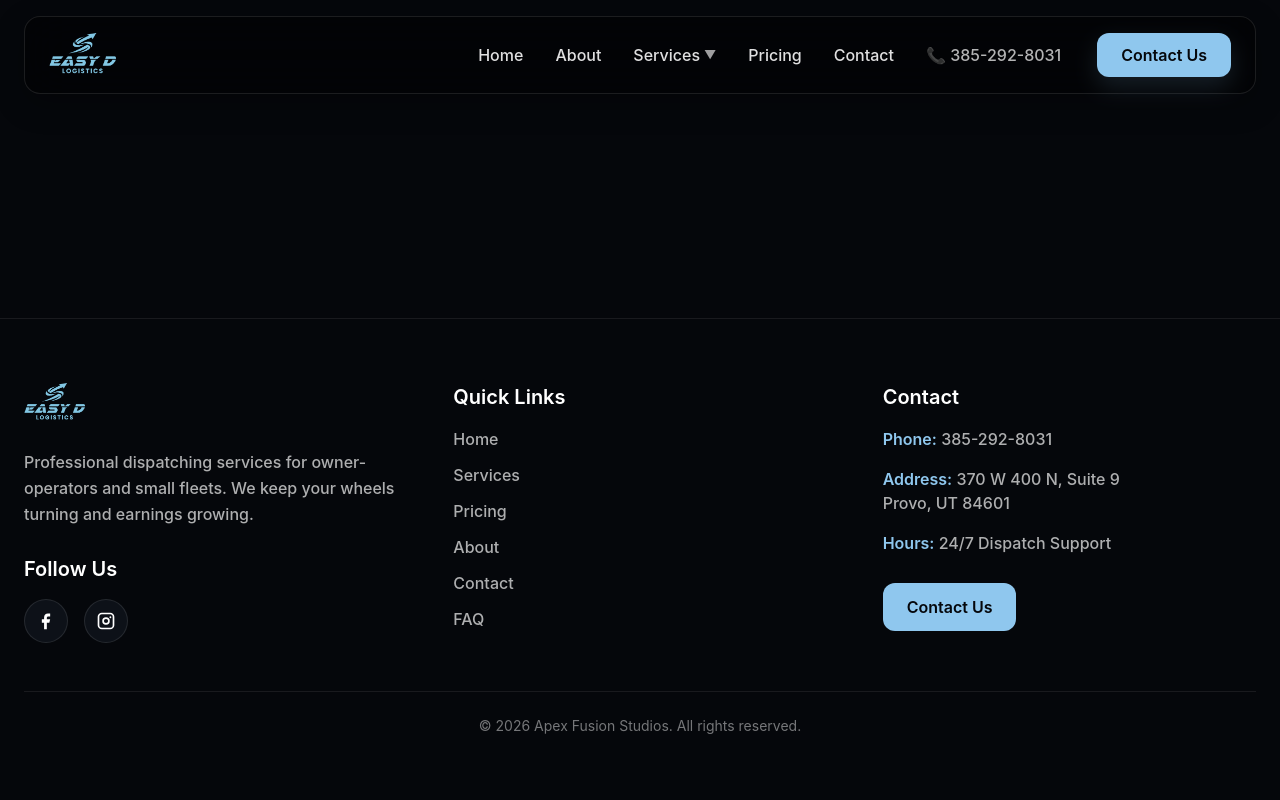
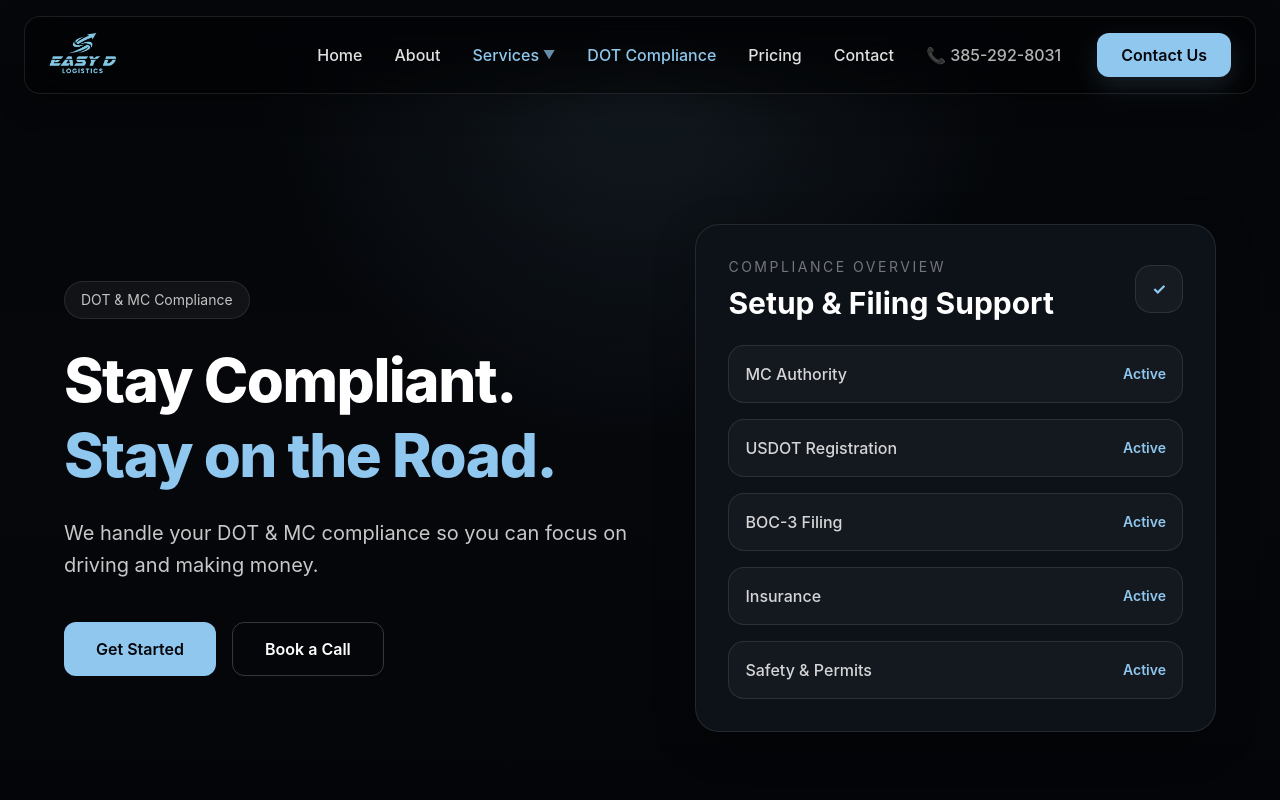
Before and after one commit to alexbritop24/easy-d-logistics, a React (Vite) app: page /dot-compliance in a window 1280 px wide. Shown: the top 800 px of the page. Built offline with nearby package versions, Linux system fonts and the light colour scheme.

Commit message:
Add DOT compliance links across site

```diff
--- a/src/App.jsx
+++ b/src/App.jsx
@@ -13,6 +13,7 @@ import Pricing from "./pages/Pricing.jsx";
 import GetStarted from "./pages/GetStarted.jsx";
 import Contact from "./pages/Contact.jsx";
 import FAQ from "./pages/FAQ.jsx";
+import DotCompliancePage from "./pages/DotCompliancePage.jsx";
 
 /* Scroll to top on route change */
 function ScrollToTop() {
@@ -47,6 +48,7 @@ function App() {
           <Route path="/get-started" element={<GetStarted />} />
           <Route path="/contact" element={<Contact />} />
           <Route path="/faq" element={<FAQ />} />
+          <Route path="/dot-compliance" element={<DotCompliancePage />} />
         </Routes>
       </main>
 
--- a/src/components/Footer.jsx
+++ b/src/components/Footer.jsx
@@ -17,8 +17,8 @@ export default function Footer() {
             </a>
 
             <p className="mt-5 text-sm md:text-base text-white/68 leading-relaxed font-medium max-w-sm">
-              Professional dispatching services for owner-operators and small fleets.
-              We keep your wheels turning and earnings growing.
+              Professional dispatching, DOT & MC compliance support for owner-operators and small fleets.
+              We keep your wheels turning, compliant, and earnings growing.
             </p>
 
             {/* Socials */}
@@ -28,7 +28,6 @@ export default function Footer() {
               </h3>
 
               <div className="flex items-center gap-4">
-                {/* Facebook */}
                 <a
                   href="https://www.facebook.com/profile.php?id=61587555931236"
                   target="_blank"
@@ -44,17 +43,11 @@ export default function Footer() {
                     hover:-translate-y-0.5
                   "
                 >
-                  <svg
-                    xmlns="http://www.w3.org/2000/svg"
-                    viewBox="0 0 24 24"
-                    fill="#ffffff"
-                    className="w-5 h-5"
-                  >
+                  <svg xmlns="http://www.w3.org/2000/svg" viewBox="0 0 24 24" fill="#ffffff" className="w-5 h-5">
                     <path d="M13 22v-8h3l1-4h-4V8.5c0-1.2.4-2 2.1-2H17V3.1c-.3 0-1.4-.1-2.7-.1-2.7 0-4.6 1.6-4.6 4.7V10H7v4h2.7v8H13z" />
                   </svg>
                 </a>
 
-                {/* Instagram */}
                 <a
                   href="https://www.instagram.com/easydlogistics/"
                   target="_blank"
@@ -70,12 +63,7 @@ export default function Footer() {
                     hover:-translate-y-0.5
                   "
                 >
-                  <svg
-                    xmlns="http://www.w3.org/2000/svg"
-                    viewBox="0 0 24 24"
-                    fill="#ffffff"
-                    className="w-5 h-5"
-                  >
+                  <svg xmlns="http://www.w3.org/2000/svg" viewBox="0 0 24 24" fill="#ffffff" className="w-5 h-5">
                     <path d="M7 2h10a5 5 0 0 1 5 5v10a5 5 0 0 1-5 5H7a5 5 0 0 1-5-5V7a5 5 0 0 1 5-5zm0 2a3 3 0 0 0-3 3v10a3 3 0 0 0 3 3h10a3 3 0 0 0 3-3V7a3 3 0 0 0-3-3H7zm5 3.5A4.5 4.5 0 1 1 7.5 12 4.5 4.5 0 0 1 12 7.5zm0 2A2.5 2.5 0 1 0 14.5 12 2.5 2.5 0 0 0 12 9.5zm5.25-3.1a1.1 1.1 0 1 1-1.1 1.1 1.1 1.1 0 0 1 1.1-1.1z" />
                   </svg>
                 </a>
@@ -98,6 +86,11 @@ export default function Footer() {
               <li>
                 <a href="/services" className="hover:text-[var(--color-accent)] transition">
                   Services
+                </a>
+              </li>
+              <li>
+                <a href="/dot-compliance" className="hover:text-[var(--color-accent)] transition">
+                  DOT & MC Compliance
                 </a>
               </li>
               <li>
@@ -160,6 +153,7 @@ export default function Footer() {
               </li>
             </ul>
 
+            <div className="flex flex-col sm:flex-row gap-3">
               <a
                 href="/contact"
                 className="
@@ -171,6 +165,20 @@ export default function Footer() {
               >
                 Contact Us
               </a>
+
+              <a
+                href="/dot-compliance"
+                className="
+                  inline-flex items-center justify-center
+                  px-6 py-3 rounded-xl font-semibold
+                  border border-white/15 text-white
+                  hover:border-[var(--color-accent)] hover:text-[var(--color-accent)]
+                  transition
+                "
+              >
+                DOT Compliance
+              </a>
+            </div>
           </div>
         </div>
 
--- a/src/components/Navbar.jsx
+++ b/src/components/Navbar.jsx
@@ -42,7 +42,7 @@ export default function Navbar() {
     },
   };
 
-  const servicesIsActive = isActive("/services");
+  const servicesIsActive = isActive("/services") || isActive("/dot-compliance");
 
   return (
     <motion.nav
@@ -88,7 +88,7 @@ export default function Navbar() {
 
               <div
                 className="
-                  absolute top-full left-0 mt-3 w-56
+                  absolute top-full left-0 mt-3 w-64
                   rounded-2xl
                   bg-[var(--color-primary-softer)]/95
                   backdrop-blur-xl
@@ -104,14 +104,28 @@ export default function Navbar() {
                 <a
                   href="/services"
                   className={[
-                    "block px-4 py-3 text-sm rounded-2xl transition hover:bg-white/5",
-                    servicesIsActive ? "text-[var(--color-accent)]" : "text-white/90",
+                    "block px-4 py-3 text-sm rounded-t-2xl transition hover:bg-white/5",
+                    isActive("/services") ? "text-[var(--color-accent)]" : "text-white/90",
                   ].join(" ")}
                 >
                   All Services
                 </a>
+
+                <a
+                  href="/dot-compliance"
+                  className={[
+                    "block px-4 py-3 text-sm rounded-b-2xl transition hover:bg-white/5",
+                    isActive("/dot-compliance") ? "text-[var(--color-accent)]" : "text-white/90",
+                  ].join(" ")}
+                >
+                  DOT & MC Compliance
+                </a>
               </div>
             </div>
+
+            <a href="/dot-compliance" className={linkClass("/dot-compliance")}>
+              DOT Compliance
+            </a>
 
             <a href="/pricing" className={linkClass("/pricing")}>Pricing</a>
             <a href="/contact" className={linkClass("/contact")}>Contact</a>
@@ -214,17 +228,36 @@ export default function Navbar() {
                             href="/services"
                             className={[
                               "block transition duration-200 hover:text-[var(--color-accent)] text-base",
-                              servicesIsActive ? "text-[var(--color-accent)]" : "text-white/78",
+                              isActive("/services") ? "text-[var(--color-accent)]" : "text-white/78",
                             ].join(" ")}
                             onClick={() => setMenuOpen(false)}
                           >
                             All Services
+                          </a>
+
+                          <a
+                            href="/dot-compliance"
+                            className={[
+                              "block transition duration-200 hover:text-[var(--color-accent)] text-base",
+                              isActive("/dot-compliance") ? "text-[var(--color-accent)]" : "text-white/78",
+                            ].join(" ")}
+                            onClick={() => setMenuOpen(false)}
+                          >
+                            DOT & MC Compliance
                           </a>
                         </div>
                       </motion.div>
                     )}
                   </AnimatePresence>
                 </div>
+
+                <a
+                  href="/dot-compliance"
+                  className={mobileLinkClass("/dot-compliance")}
+                  onClick={() => setMenuOpen(false)}
+                >
+                  DOT Compliance
+                </a>
 
                 <a
                   href="/pricing"
--- /dev/null
+++ b/src/pages/DotCompliancePage.jsx
@@ -0,0 +1,123 @@
+// src/pages/DotCompliancePage.jsx
+import { motion } from "framer-motion";
+import Reveal from "../components/Reveal";
+
+export default function DotCompliancePage() {
+  const complianceItems = [
+    "MC Authority",
+    "USDOT Registration",
+    "BOC-3 Filing",
+    "Insurance",
+    "Safety & Permits",
+  ];
+
+  return (
+    <main className="bg-[var(--color-primary)] text-white min-h-screen">
+      <section className="relative overflow-hidden px-6 pt-32 pb-20 md:pt-40 md:pb-28">
+        <div className="absolute inset-0 bg-[radial-gradient(circle_at_top,rgba(143,199,238,0.12),transparent_38%)]" />
+        <div className="absolute inset-0 bg-gradient-to-b from-black/20 via-transparent to-black/35" />
+
+        <div className="relative max-w-6xl mx-auto grid lg:grid-cols-[1.05fr_0.95fr] gap-10 md:gap-14 items-center">
+          <div>
+            <Reveal y={18}>
+              <div className="inline-flex items-center px-4 py-2 rounded-full border border-white/10 bg-white/5 backdrop-blur-sm text-sm text-white/75">
+                DOT & MC Compliance
+              </div>
+            </Reveal>
+
+            <Reveal y={18} delay={0.04}>
+              <h1 className="mt-6 text-4xl md:text-6xl font-extrabold tracking-tight leading-tight">
+                Stay Compliant.
+                <span className="block text-[var(--color-accent)]">
+                  Stay on the Road.
+                </span>
+              </h1>
+            </Reveal>
+
+            <Reveal y={14} delay={0.08}>
+              <p className="mt-6 text-base md:text-xl text-white/78 max-w-2xl leading-relaxed">
+                We handle your DOT & MC compliance so you can focus on driving
+                and making money.
+              </p>
+            </Reveal>
+
+            <Reveal y={14} delay={0.12}>
+              <div className="mt-10 flex flex-col sm:flex-row gap-4">
+                <a
+                  href="/get-started"
+                  className="
+                    inline-flex items-center justify-center
+                    px-8 py-3.5 rounded-xl font-semibold
+                    bg-[var(--color-accent)] text-[var(--color-primary)]
+                    transition hover:opacity-90
+                  "
+                >
+                  Get Started
+                </a>
+
+                <a
+                  href="/contact"
+                  className="
+                    inline-flex items-center justify-center
+                    px-8 py-3.5 rounded-xl font-semibold
+                    border border-white/20 text-white
+                    transition hover:border-[var(--color-accent)] hover:text-[var(--color-accent)]
+                  "
+                >
+                  Book a Call
+                </a>
+              </div>
+            </Reveal>
+          </div>
+
+          <Reveal y={18} delay={0.08}>
+            <motion.div
+              whileHover={{ y: -4 }}
+              transition={{ duration: 0.18 }}
+              className="
+                rounded-3xl border border-white/10
+                bg-[var(--color-primary-softer)]
+                p-6 md:p-8
+                shadow-[var(--shadow-card)]
+              "
+            >
+              <div className="flex items-center justify-between gap-4 mb-6">
+                <div>
+                  <p className="text-sm uppercase tracking-[0.18em] text-white/42">
+                    Compliance Overview
+                  </p>
+                  <h2 className="mt-2 text-2xl md:text-3xl font-bold">
+                    Setup & Filing Support
+                  </h2>
+                </div>
+
+                <div className="hidden sm:flex h-12 w-12 items-center justify-center rounded-2xl border border-white/10 bg-white/[0.04] text-[var(--color-accent)] font-bold">
+                  ✓
+                </div>
+              </div>
+
+              <div className="space-y-4">
+                {complianceItems.map((item) => (
+                  <div
+                    key={item}
+                    className="
+                      flex items-center justify-between gap-4
+                      rounded-2xl border border-white/10
+                      bg-white/[0.03]
+                      px-4 py-4
+                    "
+                  >
+                    <span className="text-white/82 font-medium">{item}</span>
+                    <span className="text-[var(--color-accent)] text-sm font-semibold">
+                      Active
+                    </span>
+                  </div>
+                ))}
+              </div>
+            </motion.div>
+          </Reveal>
+        </div>
+      </section>
+    </main>
+  );
+}
--- a/src/pages/Home.jsx
+++ b/src/pages/Home.jsx
@@ -1,5 +1,7 @@
 // src/pages/Home.jsx
 import useSEO from "../hooks/useSEO";
+import { motion } from "framer-motion";
+import Reveal from "../components/Reveal";
 
 import Hero from "../components/Hero";
 import TrustBadges from "../components/TrustBadges";
@@ -23,6 +25,56 @@ export default function Home() {
       <Hero />
       <TrustBadges />
       <ServicesOverview />
+
+      <section className="bg-[var(--color-primary)] text-white px-6 py-8 md:py-10">
+        <div className="max-w-6xl mx-auto">
+          <Reveal y={18}>
+            <motion.div
+              whileHover={{ y: -3 }}
+              transition={{ duration: 0.18 }}
+              className="
+                rounded-3xl border border-white/10
+                bg-[var(--color-primary-softer)]
+                px-7 py-8 md:px-10 md:py-10
+                shadow-[var(--shadow-card)]
+                flex flex-col md:flex-row md:items-center md:justify-between gap-6
+              "
+            >
+              <div>
+                <div className="text-sm uppercase tracking-[0.18em] text-white/42">
+                  DOT & MC Compliance
+                </div>
+
+                <h2 className="mt-3 text-2xl md:text-4xl font-extrabold leading-tight">
+                  Stay Compliant.
+                  <span className="block text-[var(--color-accent)]">
+                    Stay on the Road.
+                  </span>
+                </h2>
+
+                <p className="mt-3 text-white/72 max-w-2xl leading-relaxed">
+                  We help with DOT and MC compliance support so you can focus on
+                  driving, dispatching, and keeping your operation moving.
+                </p>
+              </div>
+
+              <a
+                href="/dot-compliance"
+                className="
+                  inline-flex items-center justify-center
+                  px-7 py-3 rounded-xl font-semibold
+                  bg-[var(--color-accent)] text-[var(--color-primary)]
+                  hover:opacity-90 transition
+                  shrink-0
+                "
+              >
+                View Compliance
+              </a>
+            </motion.div>
+          </Reveal>
+        </div>
+      </section>
+
       <HowItWorks />
       <EarningsProjection />
       <Testimonials />
--- a/src/pages/Services.jsx
+++ b/src/pages/Services.jsx
@@ -10,7 +10,7 @@ export default function Services() {
   useSEO({
     title: "Services | Easy D Logistics Dispatching",
     description:
-      "Dispatch services for Dry Van, Flatbed, Hotshot, Reefer, plus paperwork handling and broker negotiation. Built to keep trucks moving and profitable.",
+      "Dispatch services for Dry Van, Flatbed, Hotshot, Reefer, DOT and MC compliance, paperwork handling, and broker negotiation.",
     path: "/services",
     ogImage: "/easy-d-logo.png",
   });
@@ -19,26 +19,39 @@ export default function Services() {
     {
       title: "Dry Van",
       description: "Consistent, high-demand freight with optimized routes.",
+      href: "/services",
     },
     {
       title: "Flatbed",
       description: "Specialized freight with higher RPM and careful planning.",
+      href: "/services",
     },
     {
       title: "Hotshot",
       description: "Fast, time-sensitive loads, ideal for urgent freight and flexible lanes.",
+      href: "/services",
     },
     {
       title: "Reefer",
       description: "Temperature-controlled loads with strict delivery windows and premium rate potential.",
+      href: "/services",
+    },
+    {
+      title: "DOT & MC Compliance",
+      description:
+        "Compliance support for DOT, MC authority, filings, insurance, and required setup so your operation stays road-ready.",
+      href: "/dot-compliance",
+      highlight: true,
     },
     {
       title: "Paperwork",
       description: "Carrier packets, rate confirmations, invoicing, and more.",
+      href: "/services",
     },
     {
       title: "Broker Negotiation",
       description: "Professional negotiation for the best possible load rates.",
+      href: "/services",
     },
   ];
 
@@ -93,7 +106,7 @@ export default function Services() {
           <Reveal y={14} delay={0.08}>
             <p className="mt-5 text-white/78 max-w-3xl mx-auto text-base md:text-lg leading-relaxed">
               From fast-moving hotshot loads to temperature-controlled freight,
-              our services are built to keep your truck moving, profitable, and organized.
+              our services are built to keep your truck moving, profitable, compliant, and organized.
             </p>
           </Reveal>
         </div>
@@ -112,8 +125,8 @@ export default function Services() {
               </h2>
 
               <p className="mt-4 text-white/72 text-base md:text-lg leading-relaxed">
-                We combine dispatch execution, broker communication, and admin support
-                into one streamlined service built around the way real drivers operate.
+                We combine dispatch execution, broker communication, compliance support,
+                and admin help into one streamlined service built around the way real drivers operate.
               </p>
             </div>
           </Reveal>
@@ -126,21 +139,27 @@ export default function Services() {
             className="grid grid-cols-1 md:grid-cols-2 gap-6 md:gap-8"
           >
             {servicesList.map((service) => (
-              <motion.div
+              <motion.a
                 key={service.title}
+                href={service.href}
                 variants={card}
                 whileHover={{ y: -4 }}
                 transition={{ duration: 0.18 }}
-                className="
-                  rounded-2xl border border-white/10
+                className={`
+                  rounded-2xl border
                   bg-[var(--color-primary-softer)]
                   p-7 md:p-8
                   shadow-[var(--shadow-card)]
-                  transition hover:border-[var(--color-border-strong)]
-                "
+                  transition
+                  ${
+                    service.highlight
+                      ? "border-[var(--color-border-strong)]"
+                      : "border-white/10 hover:border-[var(--color-border-strong)]"
+                  }
+                `}
               >
                 <div className="mb-4 inline-flex px-3 py-1 rounded-full text-xs font-semibold tracking-wide bg-white/5 border border-white/10 text-white/75">
-                  Easy D Logistics
+                  {service.highlight ? "Compliance Service" : "Easy D Logistics"}
                 </div>
 
                 <h2 className="text-2xl font-bold mb-3 leading-snug">
@@ -150,7 +169,13 @@ export default function Services() {
                 <p className="text-white/72 leading-relaxed">
                   {service.description}
                 </p>
-              </motion.div>
+
+                {service.highlight && (
+                  <div className="mt-5 text-[var(--color-accent)] font-semibold text-sm">
+                    Learn more →
+                  </div>
+                )}
+              </motion.a>
             ))}
           </motion.div>
         </div>
@@ -179,7 +204,7 @@ export default function Services() {
                 </div>
 
                 <p className="mt-4 text-white/82 max-w-md text-sm md:text-base leading-relaxed">
-                  Dispatch updates, broker coordination, and documentation support —
+                  Dispatch updates, broker coordination, documentation, and compliance support —
                   all built to reduce friction while you stay focused on the road.
                 </p>
               </div>
@@ -204,14 +229,14 @@ export default function Services() {
 
             <Reveal y={14} delay={0.12}>
               <p className="mt-5 text-white/74 leading-relaxed text-base md:text-lg max-w-xl">
-                We combine real-time communication, broker negotiation, and
-                back-office support to give owner-operators a competitive edge
-                without creating distractions or wasted time.
+                We combine real-time communication, broker negotiation, compliance support,
+                and back-office help to give owner-operators a competitive edge without
+                creating distractions or wasted time.
               </p>
             </Reveal>
 
             <Reveal y={14} delay={0.16}>
-              <div className="mt-8">
+              <div className="mt-8 flex flex-col sm:flex-row gap-4">
                 <a
                   href="/contact"
                   className="
@@ -222,6 +247,18 @@ export default function Services() {
                   "
                 >
                   Contact Us
+                </a>
+
+                <a
+                  href="/dot-compliance"
+                  className="
+                    inline-flex items-center justify-center
+                    px-7 py-3 rounded-xl font-semibold
+                    border border-white/15 text-white
+                    transition hover:border-[var(--color-accent)] hover:text-[var(--color-accent)]
+                  "
+                >
+                  DOT Compliance
                 </a>
               </div>
             </Reveal>
@@ -236,15 +273,15 @@ export default function Services() {
             <div className="flex flex-col md:flex-row md:items-center md:justify-between gap-6">
               <div>
                 <h2 className="text-2xl md:text-4xl font-extrabold leading-tight">
-                  Need Dispatch Support
+                  Need Dispatch Or Compliance Support
                   <span className="block text-[var(--color-accent)]">
                     That Actually Keeps Up?
                   </span>
                 </h2>
 
                 <p className="mt-3 text-white/74 max-w-2xl">
-                  Let’s talk about your equipment, lanes, and dispatch needs so
-                  we can help you stay loaded and operating with confidence.
+                  Let’s talk about your equipment, lanes, dispatch needs, and compliance setup
+                  so we can help you stay loaded and operating with confidence.
                 </p>
               </div>
 
```
Also changed, not shown: 1 other file (tests, documents, lock files or other folders). Lines whose indentation alone changed are shown as unchanged.
